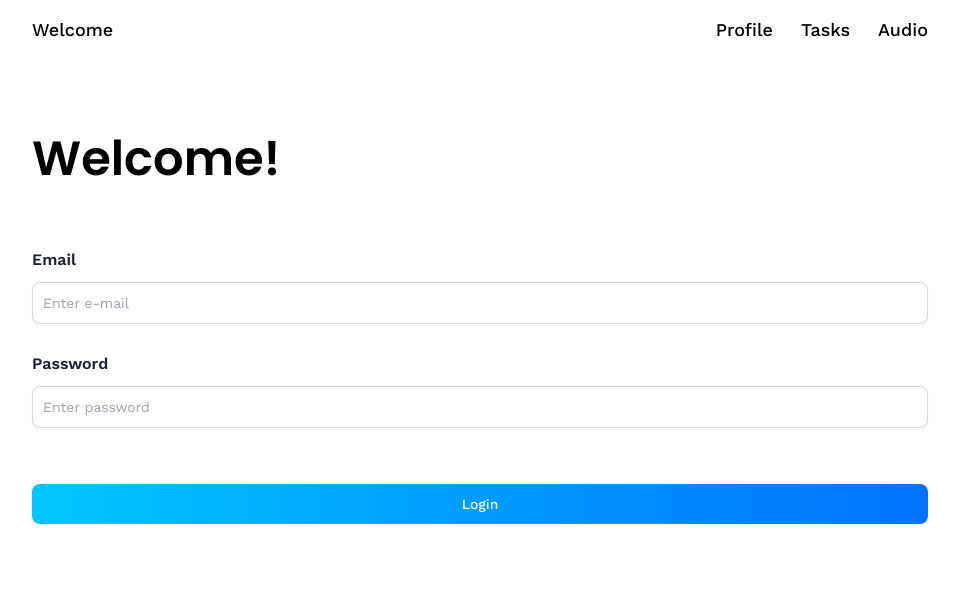
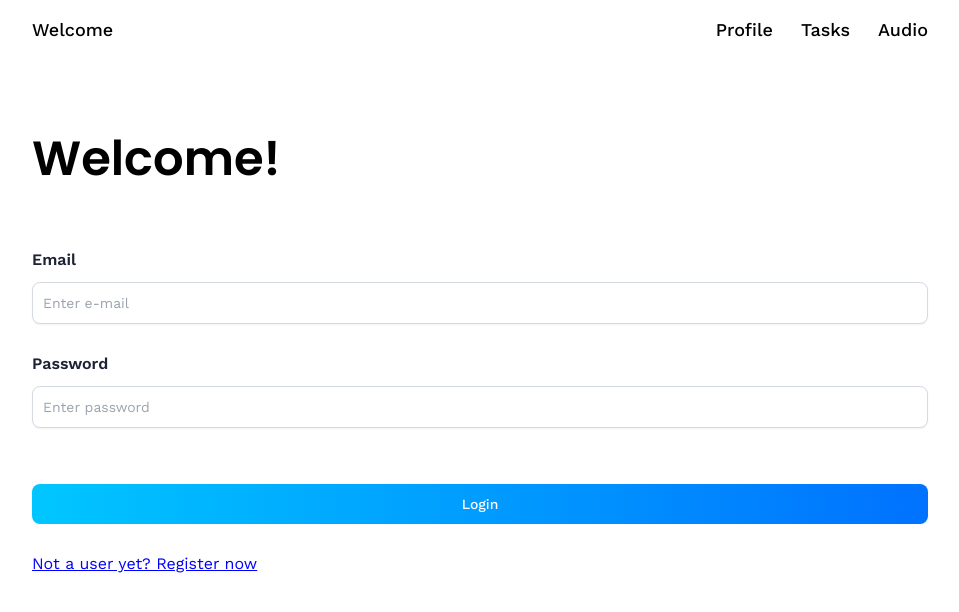
Before and after one commit to isha-k/webHack, a React (Vite) app: page /login in a window 1280 px wide. Shown: the top 612 px of the page, without its empty margins (160-1119 px from the left). Built offline with nearby package versions, Linux system fonts and the light colour scheme.

Commit message:
add login link to reg

```diff
--- a/src/pages/Audio.jsx
+++ b/src/pages/Audio.jsx
@@ -55,6 +55,9 @@ const Audio = () => {
                         </div>
                     </div>
                 )}
+        <div>
+
+        </div>
         </div>
     </section>
 
--- a/src/pages/Login.jsx
+++ b/src/pages/Login.jsx
@@ -1,5 +1,5 @@
 import React, { useState } from 'react'
-import { useNavigate } from 'react-router-dom'
+import { useNavigate, Link } from 'react-router-dom'
 
 const Login = (props) => {
   const [email, setEmail] = useState('')
@@ -101,6 +101,8 @@ const Login = (props) => {
           >
             Login
           </button>
+          <Link to="/register" style={{ color: 'blue', textDecoration: 'underline' }}>Not a user yet? Register now</Link>
+
         </form>
       </div>
     </section>
```
Also changed, not shown: src/App.css (line endings or trailing spaces).
